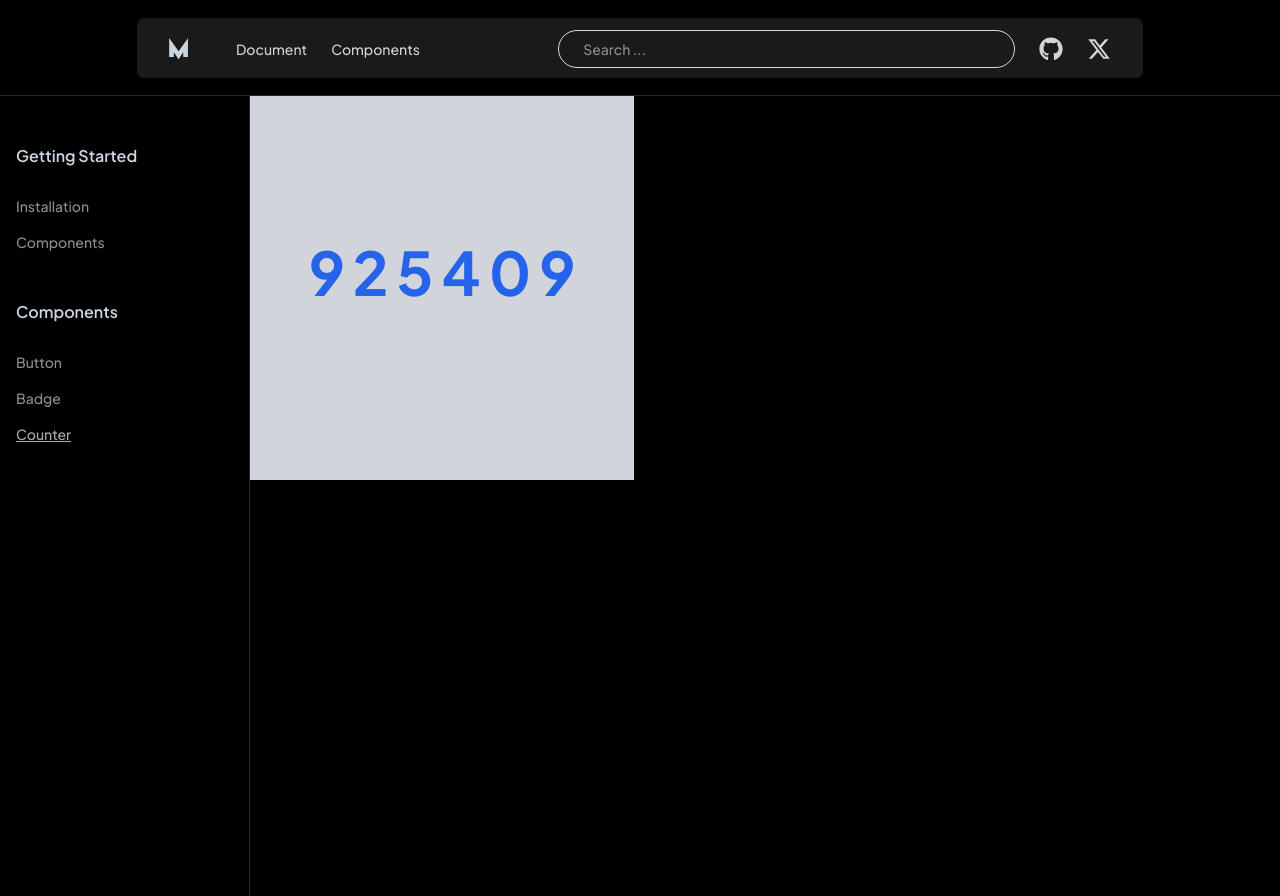
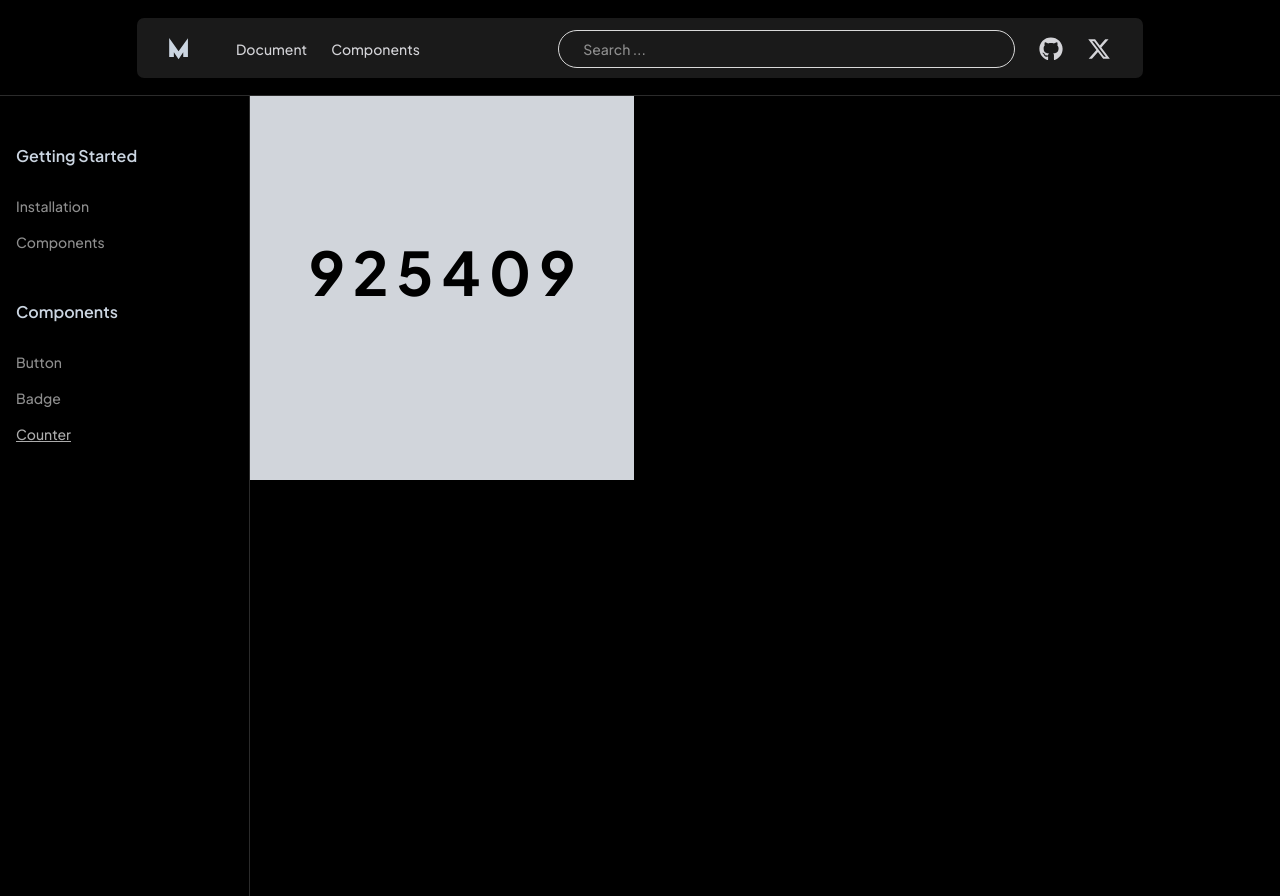
Before and after one commit to mohamedzouine827/mux-ui, a Next.js app: page /Docs/counter in a window 1280 px wide. Built offline with nearby package versions, Linux system fonts and the light colour scheme.

Commit message:
Added color , font, size for the text of the Counter's component

```diff
--- a/app/Docs/counter/Counter.tsx
+++ b/app/Docs/counter/Counter.tsx
@@ -4,82 +4,82 @@ import { motion, animate, AnimationPlaybackControls, useMotionValue, useTransfor
 
 interface CounterProps {
   targetNumber: number;
-  variant?: 'normal' | 'reverse' | 'random' | 'casino'; // Add casino variant
-  speed?: 'slow' | 'normal' | 'fast'; // Add speed variants
+  variant?: 'normal' | 'reverse' | 'random' | 'casino';
+  speed?: 'slow' | 'normal' | 'fast';
+  textSize?: 'text-xs' | 'text-sm' | 'text-base' | 'text-lg' | 'text-xl' | 'text-2xl' | 'text-3xl' | 'text-4xl'; // Tailwind text sizes
+  fontSize?: number; // Font size in pixels
+  textColor?: string; // Text color (hex, rgb, or named colors)
+  fontWeight?: 'font-thin' | 'font-extralight' | 'font-light' | 'font-normal' | 'font-medium' | 'font-semibold' | 'font-bold' | 'font-extrabold' | 'font-black'; // Tailwind font weights
 }
 
-const Counter: React.FC<CounterProps> = ({ targetNumber, variant = 'normal', speed = 'normal' }) => {
-  const [digits, setDigits] = useState<number[]>([]); // Store each digit separately
-  const count = useMotionValue(variant === 'reverse' ? targetNumber : 0); // Start at targetNumber if reverse
-
-  // Create a formatted number animation from 0 to targetNumber
+const Counter: React.FC<CounterProps> = ({
+  targetNumber,
+  variant = 'normal',
+  speed = 'normal',
+  textSize = 'text-6xl', // Default size
+  fontSize,
+  textColor = 'text-blue-600', // Default color
+  fontWeight = 'font-bold' // Default font weight
+}) => {
+  const [digits, setDigits] = useState<number[]>([]);
+  const count = useMotionValue(variant === 'reverse' ? targetNumber : 0);
   const rounded = useTransform(count, (value) => Math.floor(value));
 
-  // Helper function to generate a random number for a single digit
   const generateRandomDigit = () => Math.floor(Math.random() * 10);
 
-  // Set animation duration based on speed
   const getDuration = () => {
     switch (speed) {
       case 'slow':
-        return 7; // Slower animation
+        return 7;
       case 'fast':
-        return 1; // Faster animation
+        return 1;
       case 'normal':
       default:
-        return 3; // Default duration for normal speed
+        return 3;
     }
   };
 
-  // Animation logic for casino variant
   const startCasinoEffect = (): (() => void) => {
-    const targetDigits = targetNumber.toString().split('').map(Number); // Split the target number into digits
+    const targetDigits = targetNumber.toString().split('').map(Number);
     const totalDigits = targetDigits.length;
 
     const digitIntervals: NodeJS.Timeout[] = [];
 
-    // For each digit, create a random animation that stops sequentially
     targetDigits.forEach((digit, index) => {
-      let currentDigit = generateRandomDigit(); // Start with a random digit
+      let currentDigit = generateRandomDigit();
       const interval = setInterval(() => {
-        currentDigit = generateRandomDigit(); // Keep showing random digits
+        currentDigit = generateRandomDigit();
         setDigits((prevDigits) => {
           const newDigits = [...prevDigits];
           newDigits[index] = currentDigit;
           return newDigits;
         });
-      }, 100); // Update random digit every 100ms
+      }, 100);
 
-      // Stop the animation for the current digit after some delay, in sequence
       setTimeout(() => {
-        clearInterval(interval); // Stop updating the current digit
+        clearInterval(interval);
         setDigits((prevDigits) => {
           const newDigits = [...prevDigits];
-          newDigits[index] = digit; // Set the final digit
+          newDigits[index] = digit;
           return newDigits;
         });
-      }, (index + 1) * 1000); // Sequential stopping with 1s delay between each digit
+      }, (index + 1) * 1000);
       digitIntervals.push(interval);
     });
 
-    // Cleanup all intervals when the component unmounts
     return () => {
       digitIntervals.forEach(clearInterval);
     };
   };
 
-  // Handle different variants
   useEffect(() => {
     let controls: AnimationPlaybackControls | undefined;
 
     if (variant === 'casino') {
-      // Initialize digits with the same length as targetNumber, but filled with 0
       setDigits(new Array(targetNumber.toString().length).fill(0));
-      // Start the casino effect
       const cleanup = startCasinoEffect();
-      return cleanup; // Cleanup on unmount
+      return cleanup;
     } else {
-      // Handle other cases (normal, reverse, random)
       controls = animate(count, variant === 'reverse' ? 0 : targetNumber, {
         duration: getDuration(),
         onUpdate: (value) => {
@@ -88,14 +88,20 @@ const Counter: React.FC<CounterProps> = ({ targetNumber, variant = 'normal', spe
       });
 
       return () => {
-        controls?.stop(); // Cleanup on unmount
+        controls?.stop();
       };
     }
   }, [targetNumber, variant, speed, count]);
 
+  // Apply dynamic styles
+  const textStyle = {
+    fontSize: fontSize ? `${fontSize}px` : undefined,
+    color: textColor ? textColor : undefined,
+  };
+
   return (
     <div className="flex flex-col items-center justify-center h-screen">
-      <div className="text-6xl font-bold text-blue-600 mb-8 flex space-x-2">
+      <div className={`mb-8 flex space-x-2 ${textSize} ${fontWeight}`} style={textStyle}>
         {digits.map((digit, index) => (
           <motion.div key={index} className="digit">
             {digit}
```
